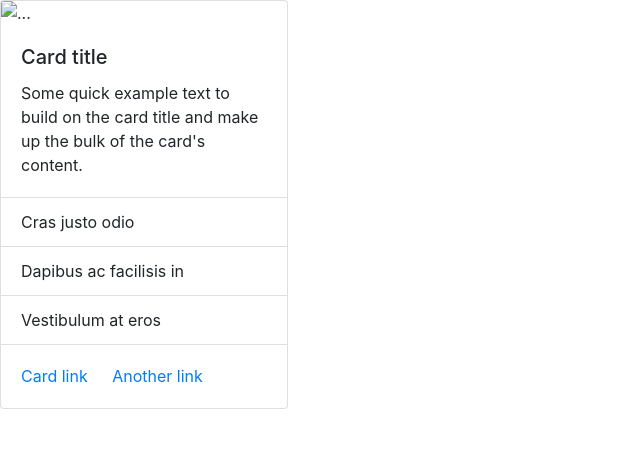
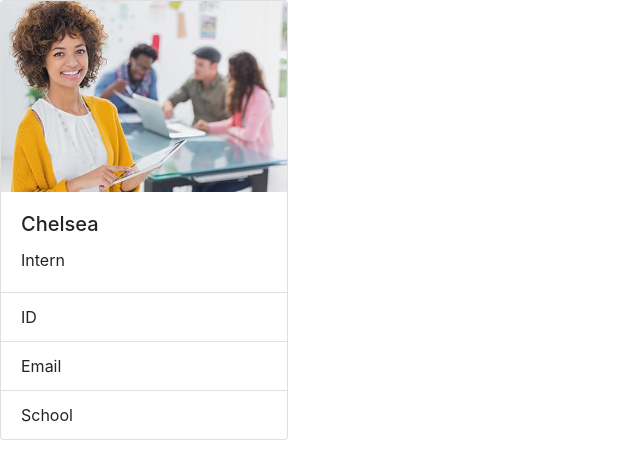
Before and after one commit to sjervin07/Employee_Summary, a website: page templates/intern.html in a window 1280 px wide. Shown: the whole page, without its empty margins (0-640 px from the left). Drawn offline with nearby package versions, Linux system fonts and the light colour scheme; files whose address does not match are found by name.

Commit message:
Dummy card made for intern html

```diff
--- a/templates/intern.html
+++ b/templates/intern.html
@@ -7,26 +7,23 @@
     <meta http-equiv="X-UA-Compatible" content="ie=edge">
     <link rel="stylesheet" href="https://stackpath.bootstrapcdn.com/bootstrap/4.3.1/css/bootstrap.min.css"
         integrity="sha384-ggOyR0iXCbMQv3Xipma34MD+dH/1fQ784/j6cY/iJTQUOhcWr7x9JvoRxT2MZw1T" crossorigin="anonymous">
-    <title>Document</title>
+    <title>Intern</title>
 </head>
 
 <body>
     <div class="card" style="width: 18rem;">
-        <img src="..." class="card-img-top" alt="...">
+        <img src="/Users/shannon/employee-summary/Employee_Summary/assets/images/Employees/Intern.jpg"
+            class="card-img-top" alt="Intern">
         <div class="card-body">
-            <h5 class="card-title">Card title</h5>
-            <p class="card-text">Some quick example text to build on the card title and make up the bulk of the card's
-                content.</p>
+            <h5 class="card-title">Chelsea</h5>
+            <p class="card-text">Intern</p>
         </div>
         <ul class="list-group list-group-flush">
-            <li class="list-group-item">Cras justo odio</li>
-            <li class="list-group-item">Dapibus ac facilisis in</li>
-            <li class="list-group-item">Vestibulum at eros</li>
+            <li class="list-group-item">ID</li>
+            <li class="list-group-item">Email</li>
+            <li class="list-group-item">School</li>
         </ul>
-        <div class="card-body">
-            <a href="#" class="card-link">Card link</a>
-            <a href="#" class="card-link">Another link</a>
-        </div>
+
     </div>
 
 </body>
```
Also changed, not shown: assets/images/Employees/Engineer.jpg (added), assets/images/Employees/Intern.jpg (added), assets/images/Employees/Manager.jpg (added).
